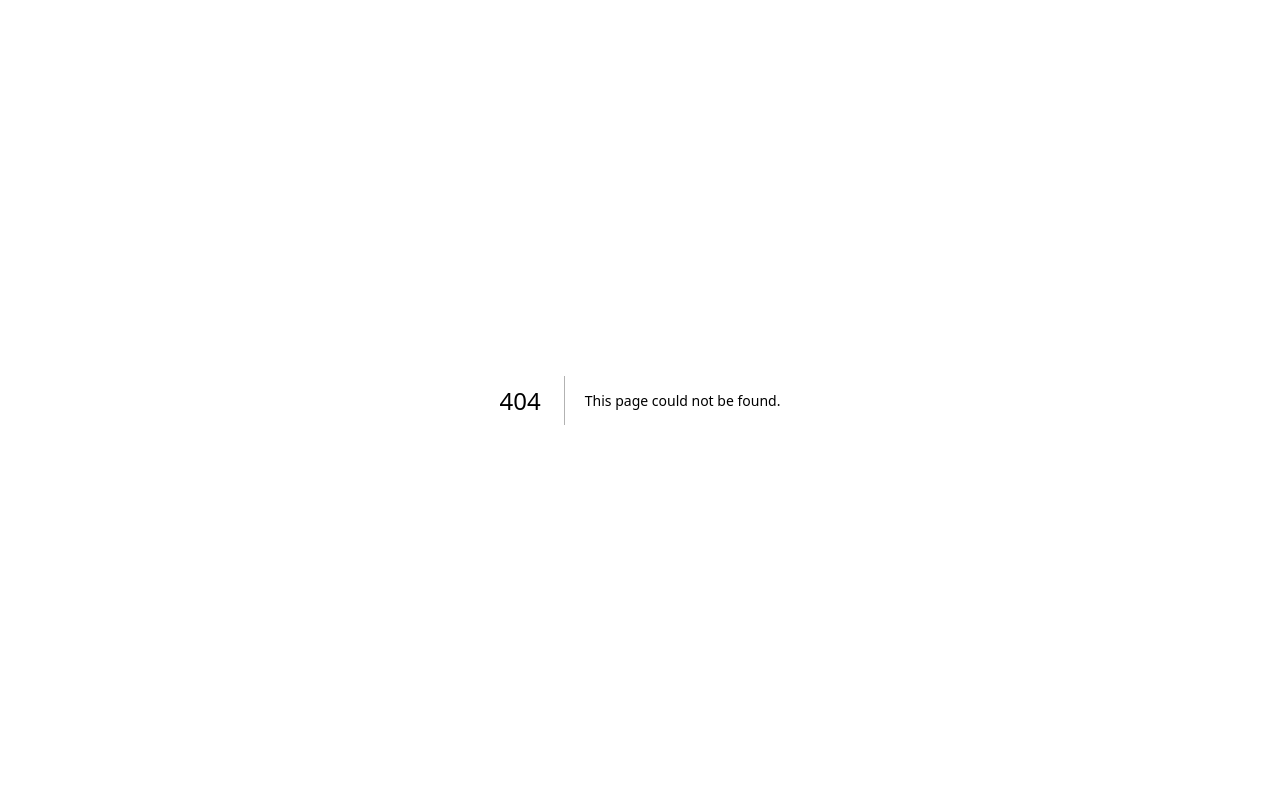
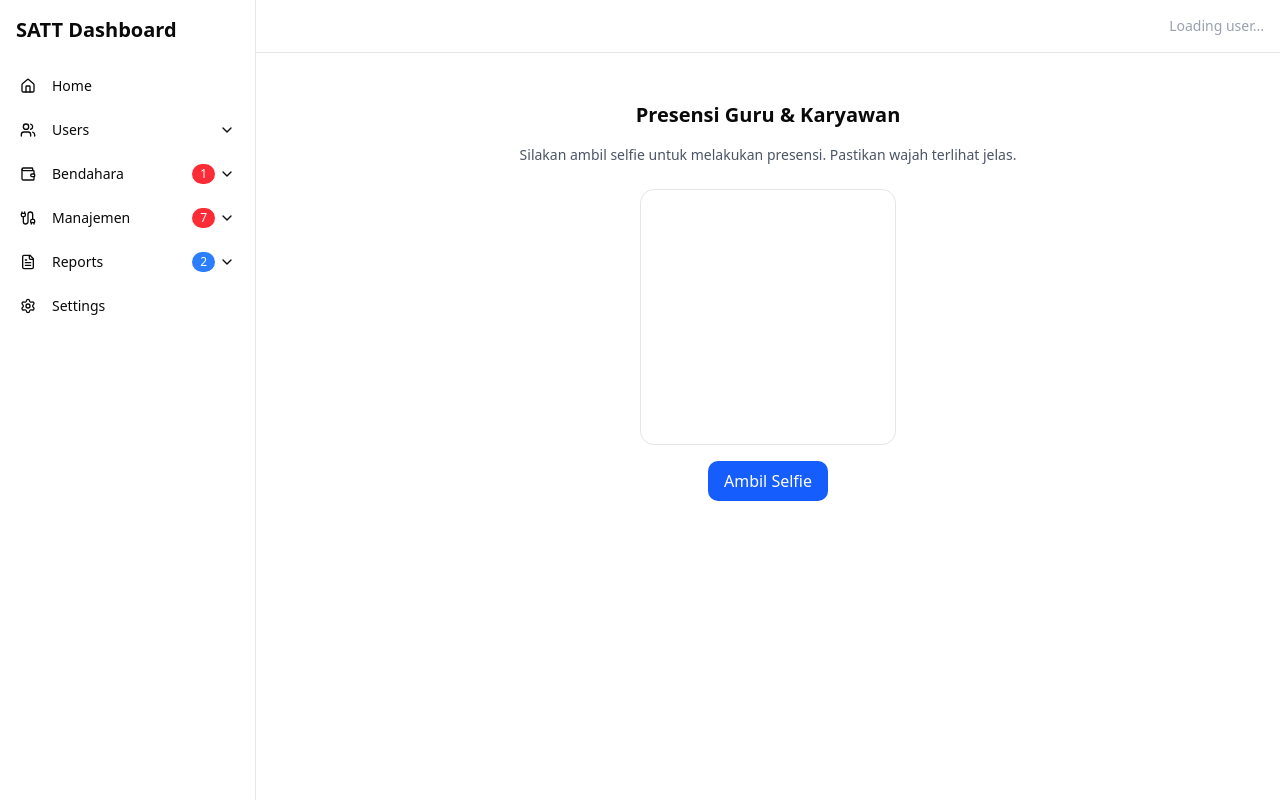
Before and after one commit to bimbelLB3R/sekolah-alam-tanjung-tabalong, a Next.js app: page /dashboard/presensi in a window 1280 px wide. Before the commit this address had no page. Built offline with nearby package versions, Linux system fonts and the light colour scheme; no server answers; the database is empty.

Commit message:
tambah presensi

```diff
--- /dev/null
+++ b/app/dashboard/components/SelfieCamera.js
@@ -0,0 +1,100 @@
+"use client";
+import { useRef, useState, useEffect } from "react";
+
+export default function SelfieCamera() {
+  const videoRef = useRef(null);
+  const canvasRef = useRef(null);
+  const [selfie, setSelfie] = useState(null);
+  const [stream, setStream] = useState(null);
+
+  // Mulai kamera
+  const startCamera = async () => {
+    try {
+      const mediaStream = await navigator.mediaDevices.getUserMedia({ video: true });
+      setStream(mediaStream);
+      if (videoRef.current) {
+        videoRef.current.srcObject = mediaStream;
+      }
+    } catch (err) {
+      console.error("Tidak bisa mengakses kamera:", err);
+    }
+  };
+
+  // Matikan kamera
+  const stopCamera = () => {
+    if (stream) {
+      stream.getTracks().forEach((track) => track.stop());
+      setStream(null);
+    }
+  };
+
+  // nyalakan kamera saat pertama kali load
+  useEffect(() => {
+    startCamera();
+
+    // cleanup saat komponen unmount (misal pindah halaman)
+    return () => {
+      stopCamera();
+    };
+    // eslint-disable-next-line react-hooks/exhaustive-deps
+  }, []);
+
+  const takeSelfie = () => {
+    const video = videoRef.current;
+    const canvas = canvasRef.current;
+    if (!video || !canvas) return;
+
+    const ctx = canvas.getContext("2d");
+    if (!ctx) return;
+
+    canvas.width = video.videoWidth;
+    canvas.height = video.videoHeight;
+    ctx.drawImage(video, 0, 0, canvas.width, canvas.height);
+
+    const dataUrl = canvas.toDataURL("image/png");
+    setSelfie(dataUrl);
+
+    stopCamera(); // matikan kamera setelah ambil foto
+  };
+
+  const retakeSelfie = () => {
+    setSelfie(null);
+    startCamera(); // nyalakan lagi kamera untuk ambil ulang
+  };
+
+  return (
+    <div className="flex flex-col items-center gap-4">
+      {!selfie ? (
+        <>
+          <video
+            ref={videoRef}
+            autoPlay
+            playsInline
+            className="rounded-xl w-64 h-64 object-cover border"
+          />
+          <button
+            onClick={takeSelfie}
+            className="px-4 py-2 bg-blue-600 text-white rounded-lg"
+          >
+            Ambil Selfie
+          </button>
+        </>
+      ) : (
+        <>
+          <img
+            src={selfie}
+            alt="Selfie"
+            className="w-64 h-64 rounded-xl object-cover border"
+          />
+          <button
+            onClick={retakeSelfie}
+            className="px-4 py-2 bg-gray-600 text-white rounded-lg"
+          >
+            Ulangi
+          </button>
+        </>
+      )}
+      <canvas ref={canvasRef} className="hidden" />
+    </div>
+  );
+}
--- a/app/dashboard/layout.js
+++ b/app/dashboard/layout.js
@@ -1,6 +1,7 @@
 "use client";
 
 import { useState, useEffect } from "react";
+import Link from "next/link";
 import Sidebar from "./components/Sidebar";
 import { Avatar, AvatarFallback, AvatarImage } from "@/components/ui/avatar";
 import { Button } from "@/components/ui/button";
@@ -10,7 +11,7 @@ import {
   DropdownMenuItem,
   DropdownMenuTrigger,
 } from "@/components/ui/dropdown-menu";
-import { User, Settings, LogOut } from "lucide-react";
+import { User, Settings, LogOut, Camera } from "lucide-react";
 
 export default function DashboardLayout({ children }) {
   const [sidebarOpen, setSidebarOpen] = useState(false);
@@ -101,6 +102,13 @@ export default function DashboardLayout({ children }) {
                     <Settings className="mr-2 h-4 w-4" />
                     Profile
                   </DropdownMenuItem>
+                  {/* Presensi dengan Link ke /dashboard/presensi */}
+                  <DropdownMenuItem asChild>
+                    <Link href="/dashboard/presensi">
+                      <Camera className="mr-2 h-4 w-4" />
+                      Presensi
+                    </Link>
+                  </DropdownMenuItem>
                   <DropdownMenuItem onClick={handleLogout}>
                     <LogOut className="mr-2 h-4 w-4" />
                     Logout
--- /dev/null
+++ b/app/dashboard/presensi/page.js
@@ -0,0 +1,14 @@
+import SelfieCamera from "../components/SelfieCamera";
+
+export default function PresensiPage() {
+  return (
+    <div className="p-6">
+      <h1 className="text-xl font-bold mb-4 text-center">Presensi Guru & Karyawan</h1>
+      <p className="text-sm text-gray-600 mb-6 text-center">
+        Silakan ambil selfie untuk melakukan presensi. Pastikan wajah terlihat jelas.
+      </p>
+
+      <SelfieCamera />
+    </div>
+  );
+}
--- a/middleware.js
+++ b/middleware.js
@@ -33,9 +33,9 @@ export async function middleware(req) {
 
       // mapping role ke halaman yang diizinkan
       const allowedPaths = {
-        guru: ["guru", "siswa", "materi"], // guru bisa akses beberapa halaman /dashboard/siswa dst
-        bendahara: ["bendahara", "keuangan","siswa"],
-        manajemen: ["manajemen", "laporan"],
+        guru: ["presensi", "siswa","reservasi"], // guru bisa akses beberapa halaman /dashboard/siswa dst
+        bendahara: ["bendahara","siswa","reservasi"],
+        manajemen: ["presensi", "siswa","reservasi"],
       }
 
       const roleAllowed = allowedPaths[userRole] || []
```
